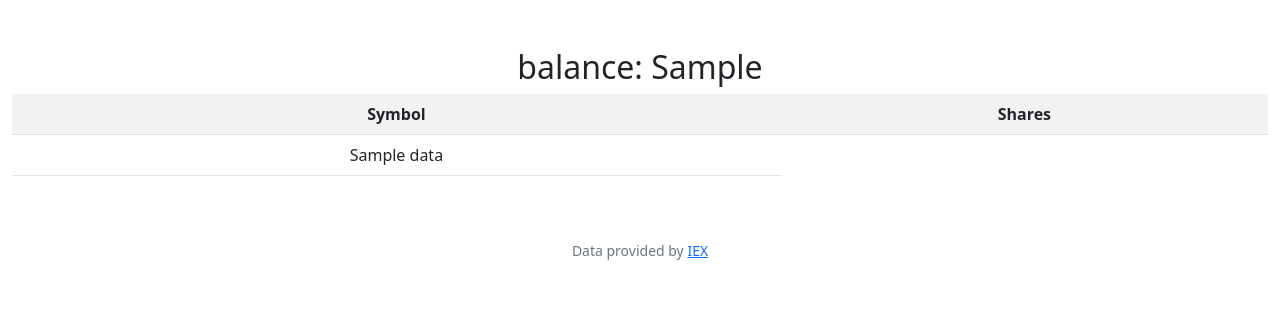
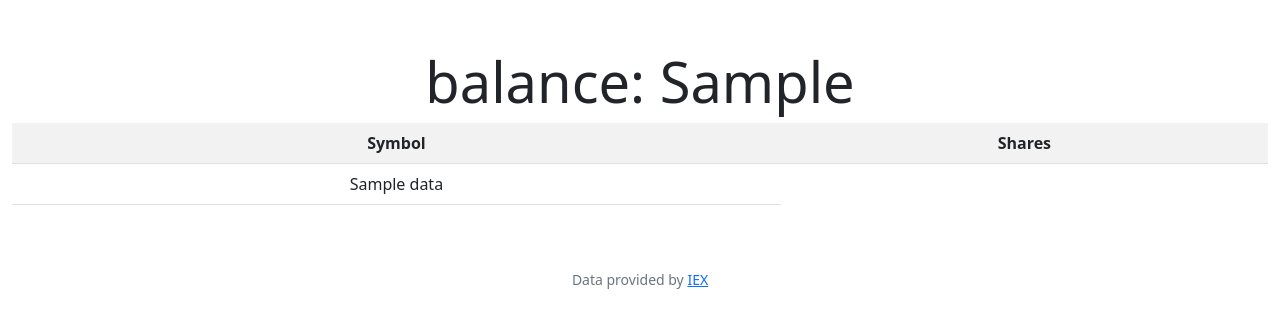
Before and after one commit to burakssener/CS50X-CS50P, a Flask app: template finance/templates/basket.html in a window 1280 px wide. Shown: the part 76-404 px from the top of the page. Run offline with Flask 3, Linux system fonts and the light colour scheme; the template is opened without the code that fills it: most values are stand-ins (such as "Sample title", 1, 10 or a date in 2020); some libraries are stand-ins or nearby versions.

Commit message:
Tue, Nov 14, 2023, 10:12 PM +03:00

```diff
--- a/finance/templates/basket.html
+++ b/finance/templates/basket.html
@@ -5,7 +5,7 @@
 {% endblock %}
 
 {% block main %}
-    <h2>balance: {{user_cash}}</h2>
+    <h3 class="display-4">balance: {{user_cash}}</h3>
     <table class="table table-striped">
         <tr>
             <th>Symbol</th>
```
Also changed, not shown: finance/finance.db.
